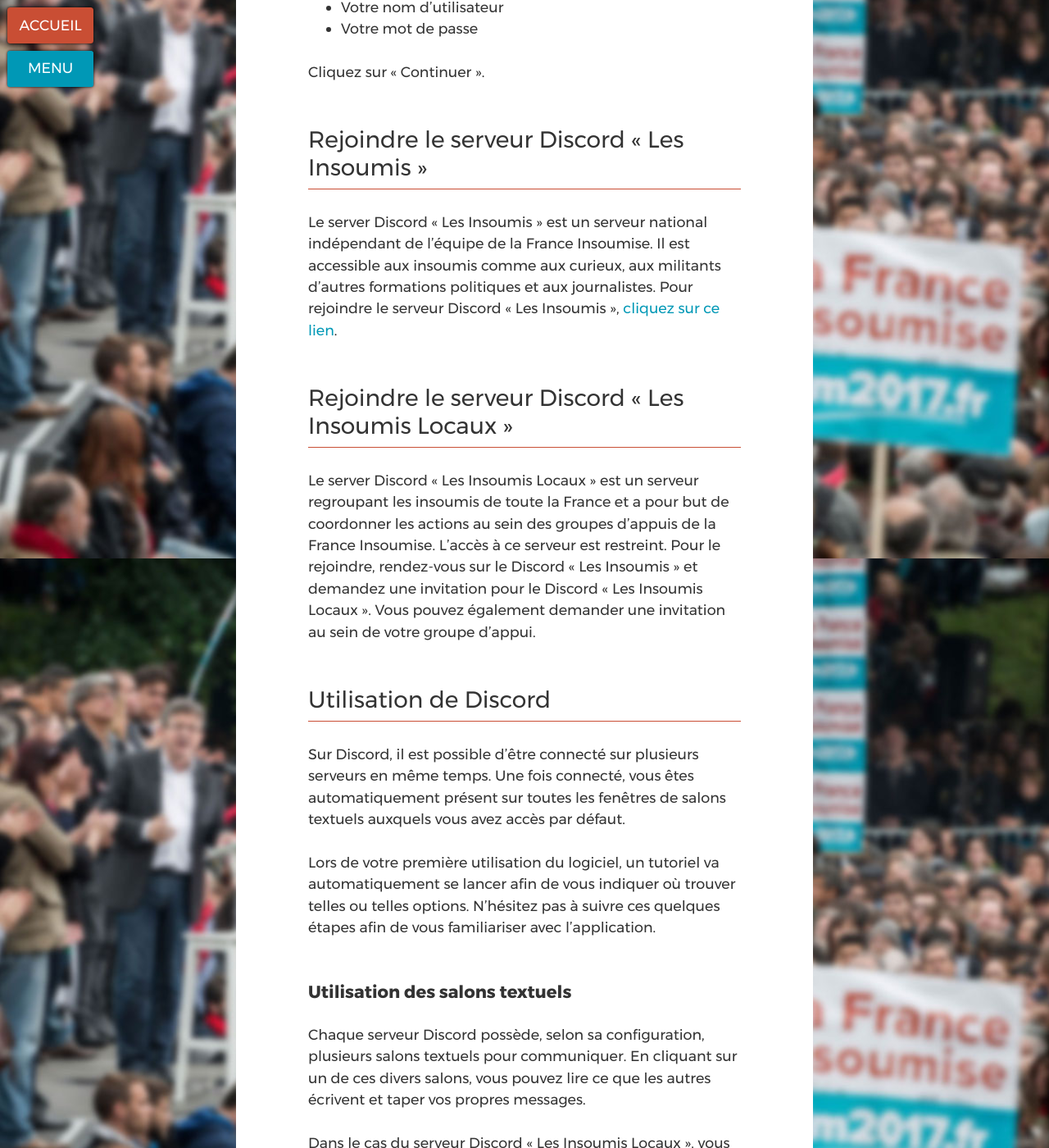
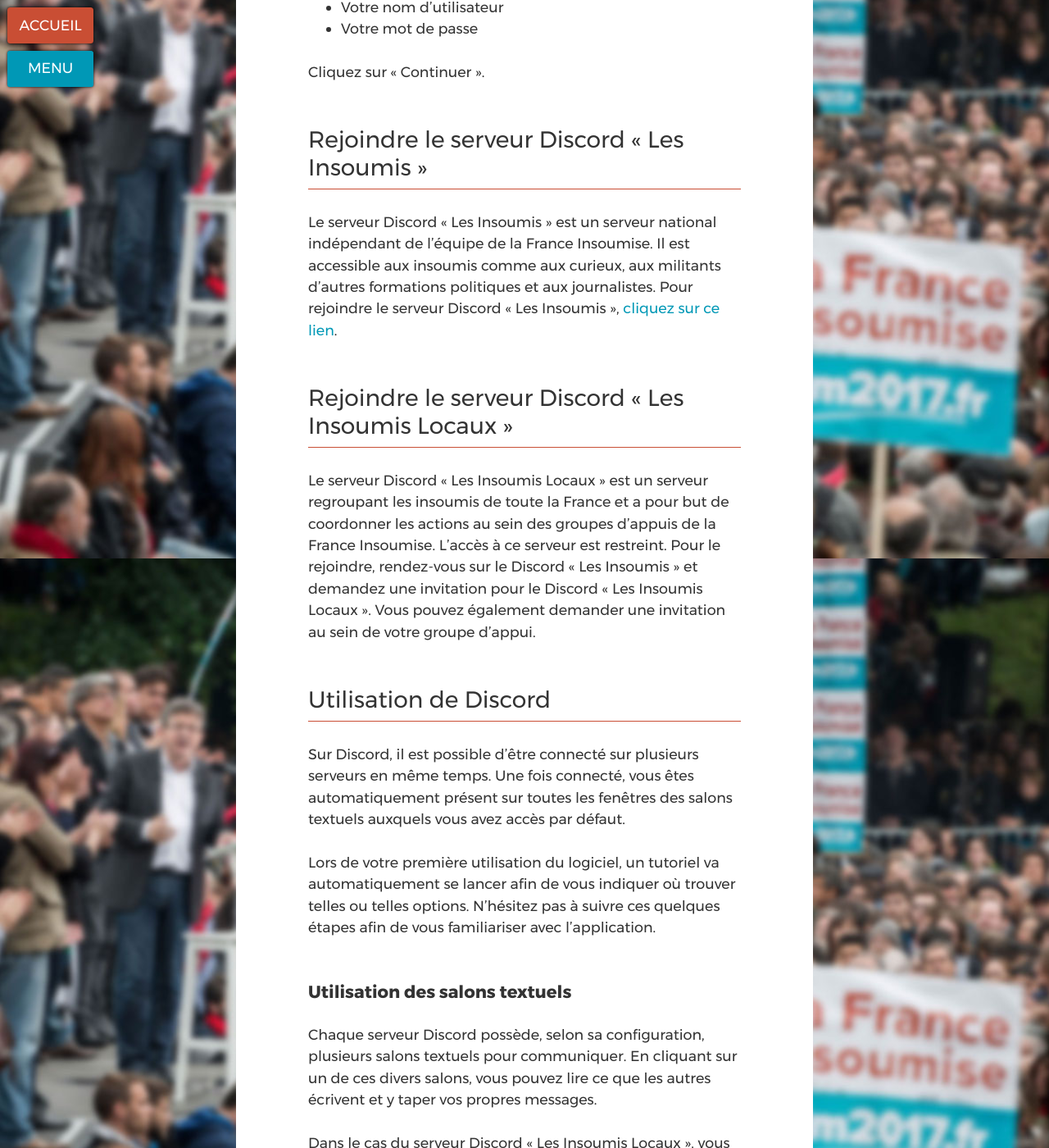
Before and after one commit to ryuran/kitcampagne.fi, a Jekyll site: the page built from _cat_discord/discord.md, in a window 1280 px wide and 1400 px high, scrolled down 1119 px. Shown: the whole window at 82% size. Built offline with Jekyll 4.4.1, drawn with Linux system fonts in a browser that asks for light colours; some of the changed text lies outside the part shown.

Commit message:
Corrections

```diff
--- a/_cat_discord/discord.md
+++ b/_cat_discord/discord.md
@@ -29,30 +29,30 @@
 
 ## Rejoindre le serveur Discord « Les Insoumis »
 
-Le server Discord « Les Insoumis » est un serveur national indépendant de l'équipe de la France Insoumise. Il est accessible aux insoumis comme aux curieux, aux militants d’autres formations politiques et aux journalistes. Pour rejoindre le serveur Discord « Les Insoumis », [cliquez sur ce lien](https://discord.gg/JQGdHpj).
+Le serveur Discord « Les Insoumis » est un serveur national indépendant de l'équipe de la France Insoumise. Il est accessible aux insoumis comme aux curieux, aux militants d’autres formations politiques et aux journalistes. Pour rejoindre le serveur Discord « Les Insoumis », [cliquez sur ce lien](https://discord.gg/JQGdHpj).
 
 ## Rejoindre le serveur Discord « Les Insoumis Locaux »
 
-Le server Discord « Les Insoumis Locaux » est un serveur regroupant les insoumis de toute la France et a pour but de coordonner les actions au sein des groupes d’appuis de la France Insoumise. L'accès à ce serveur est restreint. Pour le rejoindre, rendez-vous sur le Discord « Les Insoumis » et demandez une invitation pour le Discord « Les Insoumis Locaux ». Vous pouvez également demander une invitation au sein de votre groupe d’appui.
+Le serveur Discord « Les Insoumis Locaux » est un serveur regroupant les insoumis de toute la France et a pour but de coordonner les actions au sein des groupes d’appuis de la France Insoumise. L'accès à ce serveur est restreint. Pour le rejoindre, rendez-vous sur le Discord « Les Insoumis » et demandez une invitation pour le Discord « Les Insoumis Locaux ». Vous pouvez également demander une invitation au sein de votre groupe d’appui.
 
 ## Utilisation de Discord
 
-Sur Discord, il est possible d’être connecté sur plusieurs serveurs en même temps. Une fois connecté, vous êtes automatiquement présent sur toutes les fenêtres de salons textuels auxquels vous avez accès par défaut.
+Sur Discord, il est possible d’être connecté sur plusieurs serveurs en même temps. Une fois connecté, vous êtes automatiquement présent sur toutes les fenêtres des salons textuels auxquels vous avez accès par défaut.
 
 Lors de votre première utilisation du logiciel, un tutoriel va automatiquement se lancer afin de vous indiquer où trouver telles ou telles options. N’hésitez pas à suivre ces quelques étapes afin de vous familiariser avec l’application.
 
 ### Utilisation des salons textuels
 
-Chaque serveur Discord possède, selon sa configuration, plusieurs salons textuels pour communiquer. En cliquant sur un de ces divers salons, vous pouvez lire ce que les autres écrivent et taper vos propres messages.
+Chaque serveur Discord possède, selon sa configuration, plusieurs salons textuels pour communiquer. En cliquant sur un de ces divers salons, vous pouvez lire ce que les autres écrivent et y taper vos propres messages.
 
-Dans le cas du serveur Discord « Les Insoumis Locaux », vous serez invité lors de votre première connection à lire le salon textuel des #règles afin de savoir comment accéder à des salons spécifiques à votre région ou circonscription.
+Dans le cas du serveur Discord « Les Insoumis Locaux », vous serez invité lors de votre première connection à lire le salon textuel des #règles afin de savoir comment accéder à des salons spécifiques de votre région ou département.
 
 N’hésitez pas à demander de l’aide une fois connecté au serveur si vous ne comprenez pas comment faire.
 Votre compte recevra les messages textes même lorsque votre application sera déconnectée. À chaque retour sur l’application, vous pourrez donc lire les messages que vous avez ratés si cela vous est utile.
 
 ### Utilisation des salons vocaux
 
-Sous la liste des salons textuels, se trouve la listes des salons vocaux. Pour y accéder, il vous suffit de cliquer sur un de ces salons.
+Sous la liste des salons textuels, se trouve la liste des salons vocaux. Pour y accéder, il vous suffit de cliquer sur un de ces salons.
 
 La mention « vocal connecté » apparaîtra en vert sous la liste des salons. Juste à côté de celle-ci se trouve le bouton pour se déconnecter du chat vocal.
 
```
